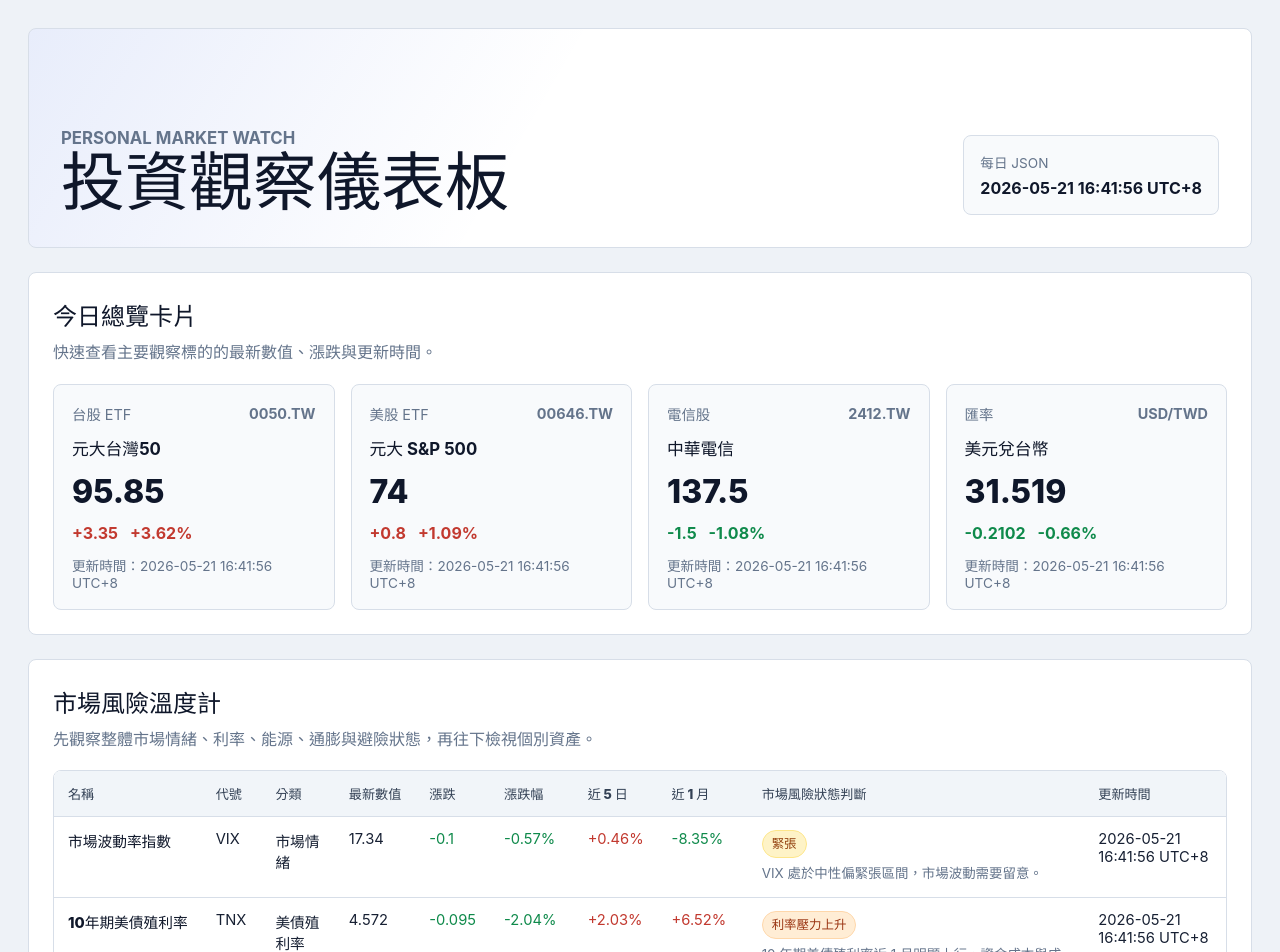
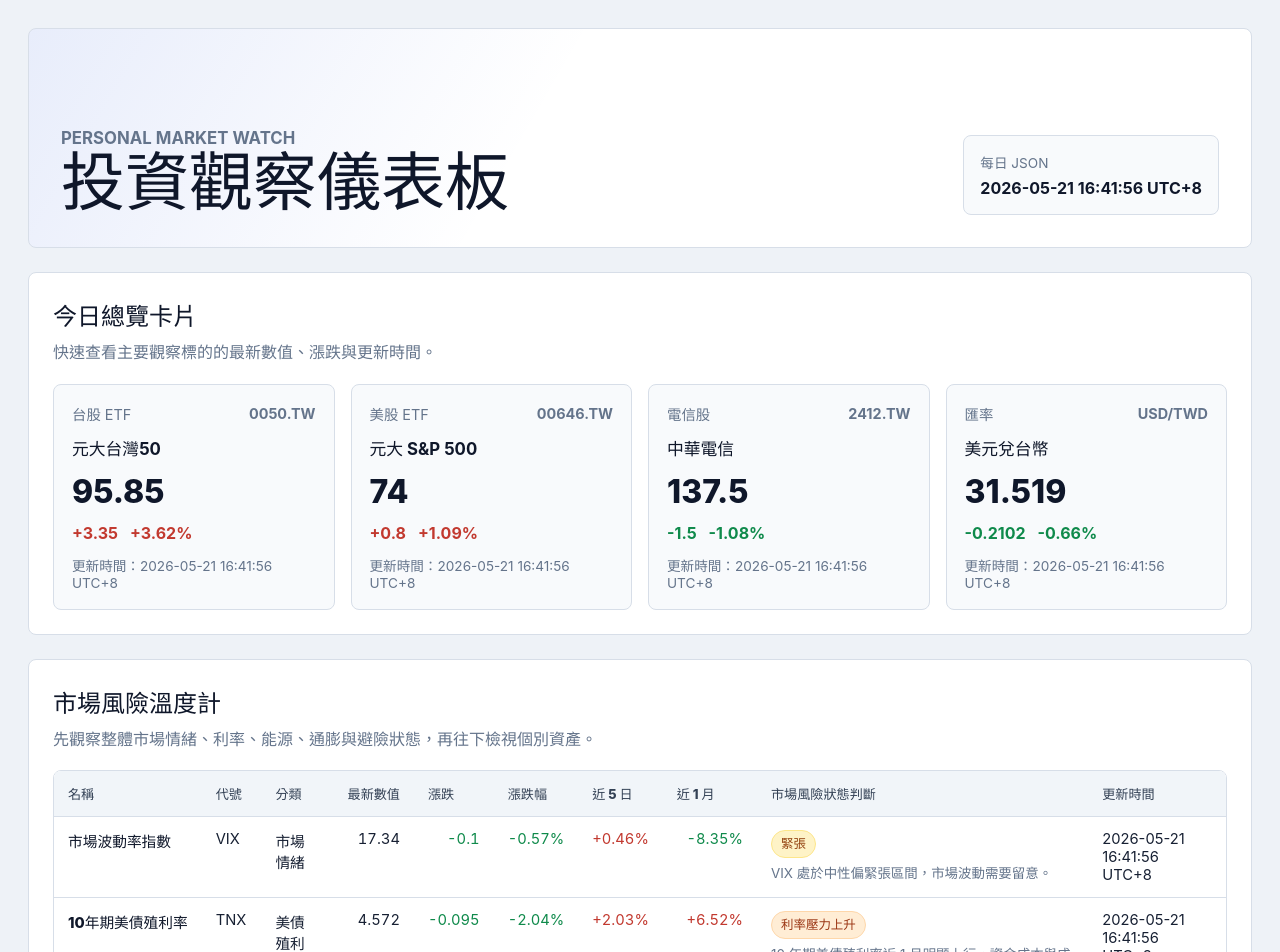
Before and after one commit to junyuo/market-watch-dashboard, a React (Vite) app: page / in a window 1280 px wide. Shown: the top 952 px of the page. Built offline with nearby package versions, Linux system fonts and the light colour scheme.

Commit message:
把「市場風險溫度計」表格中，「最新數值」、「漲跌」、「漲跌幅」、「近 5 日」、「近 1 月」這幾個欄位靠右對齊

```diff
--- a/src/components/MarketTable.tsx
+++ b/src/components/MarketTable.tsx
@@ -179,13 +179,21 @@
               <td className="market-table__name">{item.name}</td>
               <td>{item.symbol}</td>
               <td>{item.category}</td>
-              <td>{item.price}</td>
-              <td className={trendClass(item.change)}>{formatValue(item.change)}</td>
-              <td className={trendClass(item.changePercent)}>
+              <td className={showRiskSignals ? "market-table__numeric" : undefined}>
+                {item.price}
+              </td>
+              <td className={`${trendClass(item.change)}${showRiskSignals ? " market-table__numeric" : ""}`}>
+                {formatValue(item.change)}
+              </td>
+              <td className={`${trendClass(item.changePercent)}${showRiskSignals ? " market-table__numeric" : ""}`}>
                 {formatValue(item.changePercent, "%")}
               </td>
-              <td className={trendClass(item.period5d)}>{formatValue(item.period5d, "%")}</td>
-              <td className={trendClass(item.period1m)}>{formatValue(item.period1m, "%")}</td>
+              <td className={`${trendClass(item.period5d)}${showRiskSignals ? " market-table__numeric" : ""}`}>
+                {formatValue(item.period5d, "%")}
+              </td>
+              <td className={`${trendClass(item.period1m)}${showRiskSignals ? " market-table__numeric" : ""}`}>
+                {formatValue(item.period1m, "%")}
+              </td>
               {showTechnicalMetrics ? <td>{formatValue(item.ma60 ?? "N/A")}</td> : null}
               {showTechnicalMetrics ? (
                 <td className={trendClass(item.bias ?? "N/A")}>
--- a/src/index.css
+++ b/src/index.css
@@ -229,6 +229,11 @@
   min-width: 260px;
   color: var(--text-muted);
   line-height: 1.5;
+}
+
+.market-table .market-table__numeric {
+  text-align: right;
+  font-variant-numeric: tabular-nums;
 }
 
 .market-table__risk-signal {
```
